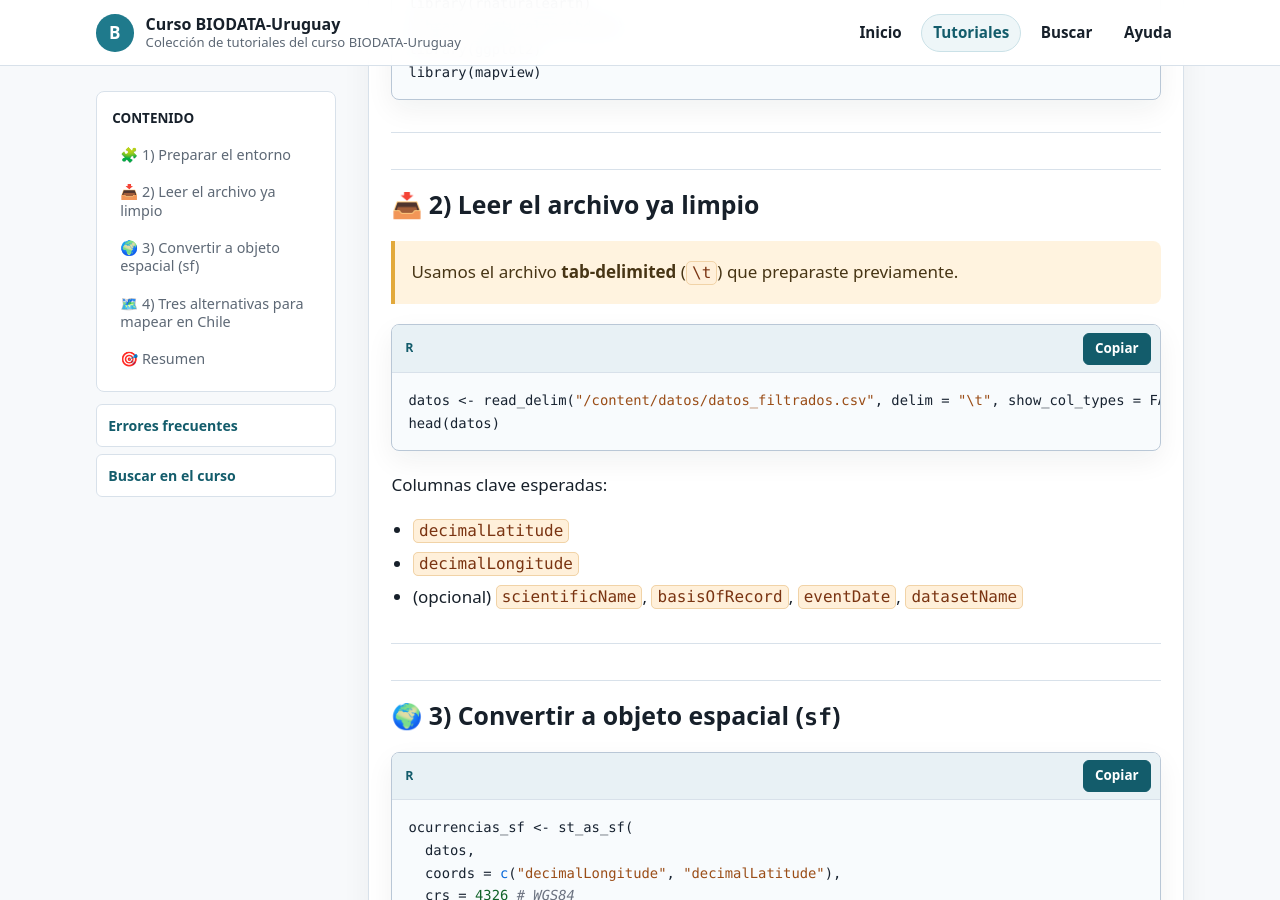
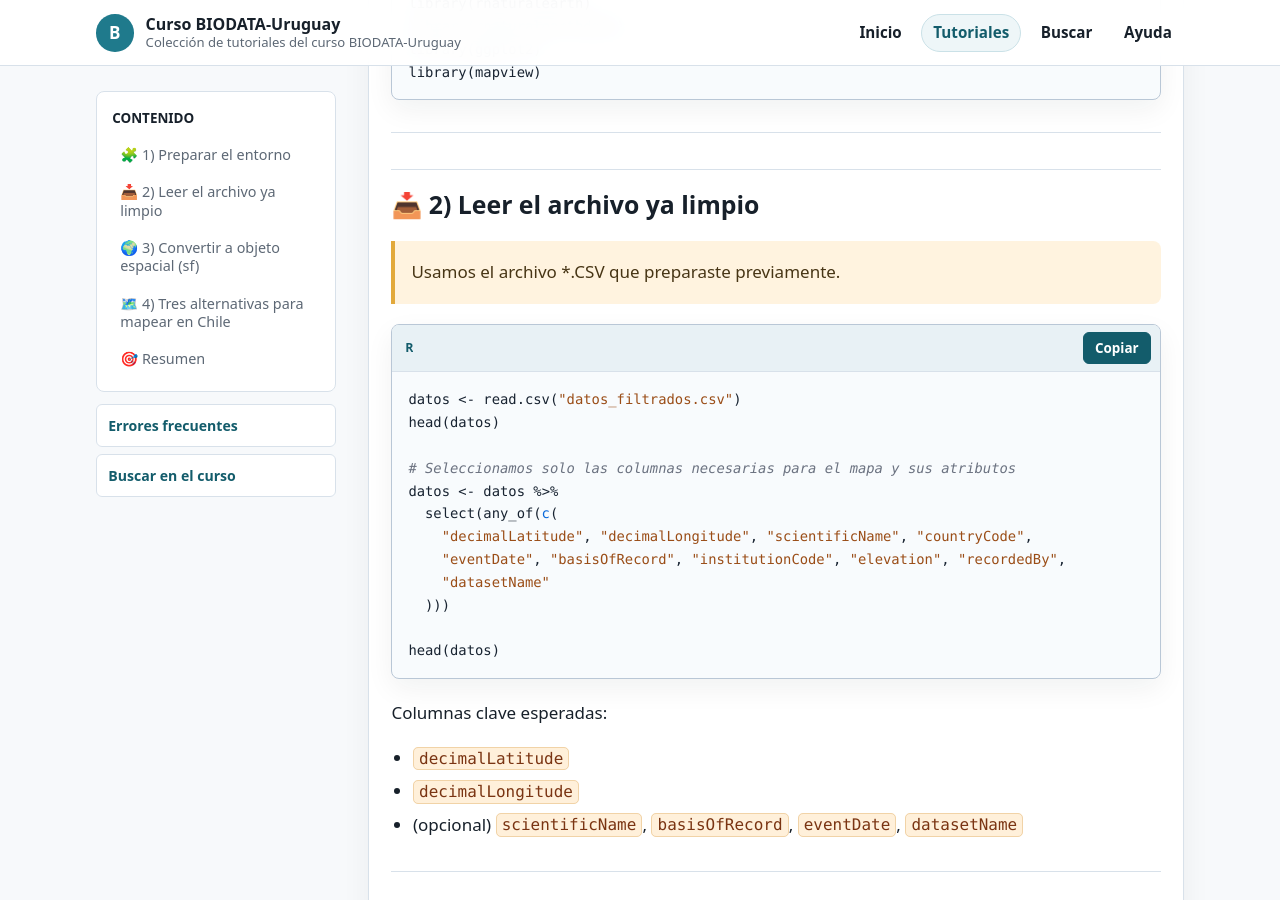
Before and after one commit to ricardosegovia/BIODATA_USO, a Jekyll site: the page built from _tutorials/12-mapview.md, in a window 1280 px wide and 900 px high, scrolled down 1043 px. Built offline with Jekyll 4.4.1, drawn with Linux system fonts in a browser that asks for light colours; some of the changed text lies outside the part shown.

Commit message:
actualiza tutorial

````diff
--- a/_tutorials/12-mapview.md
+++ b/_tutorials/12-mapview.md
@@ -35,10 +35,20 @@ library(mapview)
 
 ## 📥 2) Leer el archivo ya limpio
 
-> Usamos el archivo **tab-delimited** (`\t`) que preparaste previamente.
+> Usamos el archivo *.CSV que preparaste previamente.
 
 ```r
-datos <- read_delim("/content/datos/datos_filtrados.csv", delim = "\t", show_col_types = FALSE)
+datos <- read.csv("datos_filtrados.csv")
+head(datos)
+
+# Seleccionamos solo las columnas necesarias para el mapa y sus atributos
+datos <- datos %>%
+  select(any_of(c(
+    "decimalLatitude", "decimalLongitude", "scientificName", "countryCode",
+    "eventDate", "basisOfRecord", "institutionCode", "elevation", "recordedBy",
+    "datasetName"
+  )))
+
 head(datos)
 ```
 
@@ -113,7 +123,7 @@ mapview(chile, alpha.regions = 0.1, layer.name = "Chile") +
 
 | Acción | Resultado |
 |:--|:--|
-| Leer archivo tab-delimited (`read_delim`) | Datos limpios en R |
+| Leer archivo CSV (`read.csv`) | Datos limpios en R |
 | Convertir a `sf` | Puntos espaciales en WGS84 |
 | Base R | Vista rápida y ligera |
 | ggplot2 | Gráfico de alta calidad para informes |
````
